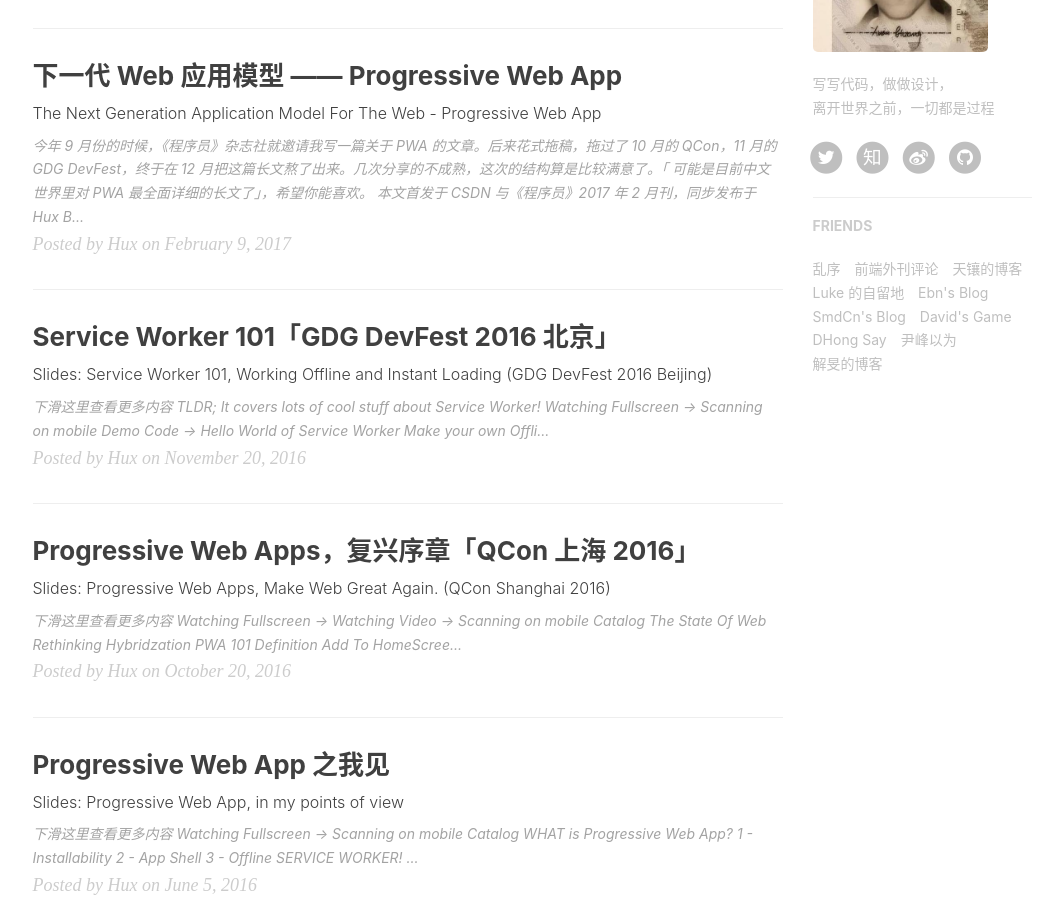
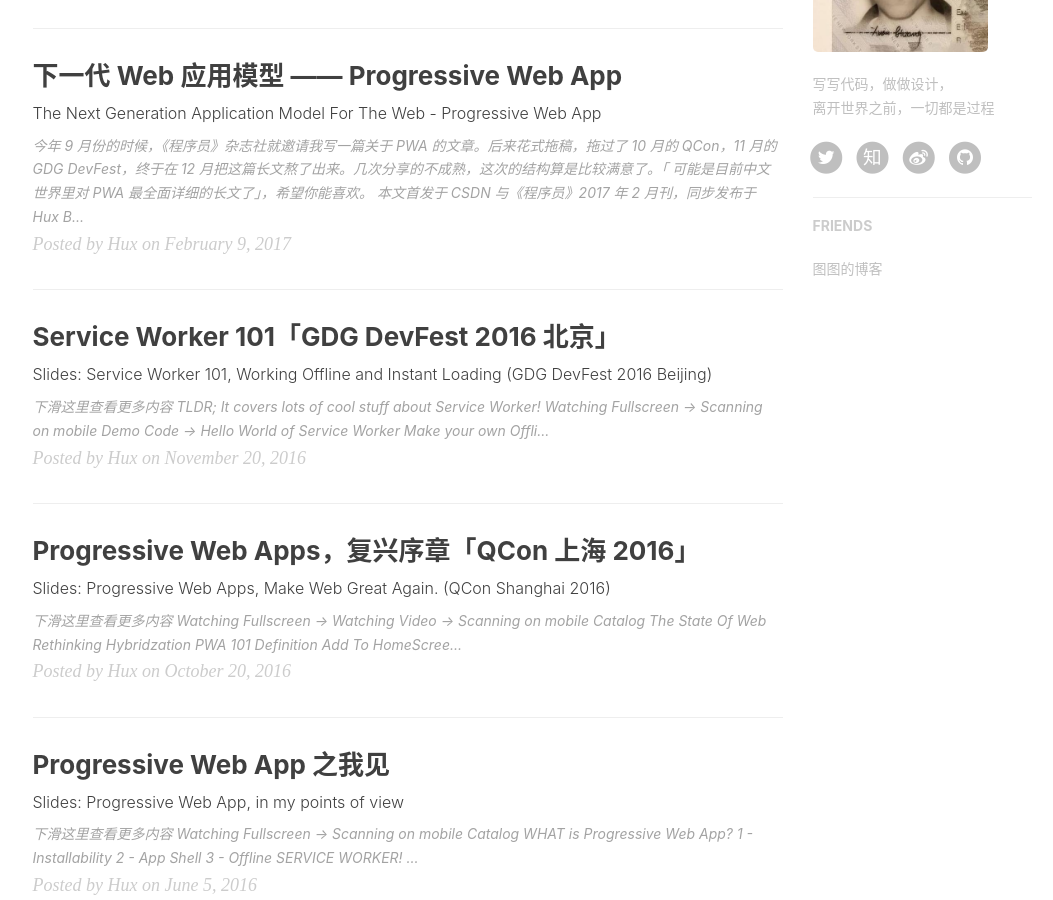
Before and after one commit to SuXiGithub/SuXiGithub.github.io, a Jekyll site: the page built from index.html, in a window 1280 px wide and 900 px high, scrolled down 877 px. Shown: the whole window, without its empty margins (135-1188 px from the left). Built offline with Jekyll 4.4.1, drawn with Linux system fonts in a browser that asks for light colours; nearby versions of some CDN libraries; the list of posts is cut into pages by our own code; comment, search, counter and statistics services are not loaded; some of the changed text lies outside the part shown.

Commit message:
Update _config.yml

```diff
--- a/_config.yml
+++ b/_config.yml
@@ -1,10 +1,10 @@
 # Site settings
-title: Hux Blog
-SEOTitle: 黄玄的博客 | Hux Blog
+title: SuXi Blog
+SEOTitle: 苏熙的博客 | SuXi Blog
 header-img: img/home-bg.jpg
 email: huxpro@gmail.com
-description: "关于前端与设计、黑客与画家 | 黄玄，Web & Mobile Lover，Software Engineer，UX Designer | 这里是 @Hux黄玄 的个人博客，与你一起发现更大的世界。"
-keyword: "黄玄, Hux黄玄, Hux, 鬼栈, huxpro, @huxpro, 黄玄的博客, Hux Blog, 博客, 个人网站, 互联网, Web, JavaScript, 前端, 设计"
+description: "关于Android | 苏熙，Web & Mobile Lover，Software Engineer，UX Designer | 这里是 苏熙 的个人博客，与你一起发现更大的世界。"
+keyword: "苏熙的博客, Suxi Blog, 博客, 个人网站, 互联网, Web, android, 前端, 设计"
 url: "https://huangxuan.me"              # your host, for absolute URL
 baseurl: ""                             # for example, '/blog' if your blog hosted on 'host/blog'
 
@@ -95,34 +95,7 @@ friends: [
     #     title: "Su",
     #     href: "http://su.gallery/"
     # },{
-        title: "乱序",
-        href: "http://mida.re/"
-    },{
-        title: "前端外刊评论",
-        href: "http://qianduan.guru/"
-    },{
-        title: "天镶的博客",
-        href: "http://lingyu.wang/"
-    },{
-        title: "Luke 的自留地",
-        href: "http://hmqk1995.github.io"
-    },{
-        title: "Ebn's Blog",
-        href: "http://ebnbin.com/"
-    },{
-        title: "SmdCn's Blog",
-        href: "http://blog.smdcn.net"
-    },{
-        title: "David's Game",
-        href: "https://www.ruoyaowu.com/"
-    },{
-        title: "DHong Say",
-        href: "http://dhong.co"
-    },{
-        title: "尹峰以为",
-        href: "http://ingf.github.io/"
-    },{
-        title: "解旻的博客",
-        href: "http://xieminis.me/"
+        title: "图图的博客",
+        href: "https://tuyuwang.github.io/"
     }
 ]
```
